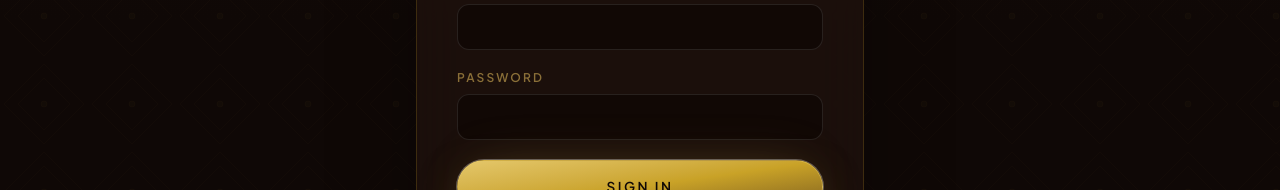
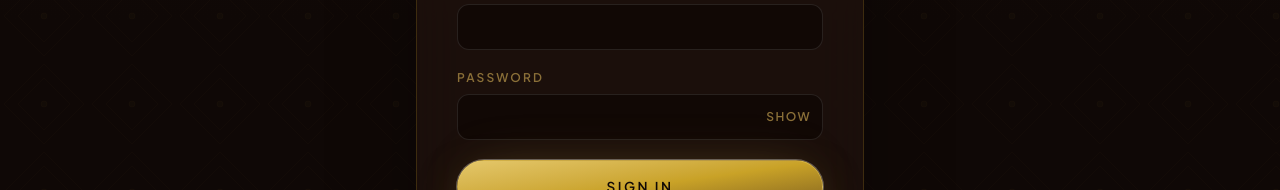
Before and after one commit to PMXsolutions/yoruba-event-2026, a Next.js app: page /login in a window 1280 px wide. Shown: the part 380-570 px from the top of the page. Built offline with nearby package versions, Linux system fonts and the light colour scheme.

Commit message:
Add show/hide toggle to all password fields
Introduce a reusable PasswordField with Show/Hide control and use it
on the committee login form so passwords can be revealed while typing.

Co-authored-by: promaxsolutions <promaxsolutions@users.noreply.github.com>

```diff
--- a/app/login/page.tsx
+++ b/app/login/page.tsx
@@ -5,6 +5,7 @@ import Link from "next/link";
 import { useRouter, useSearchParams } from "next/navigation";
 import { createBrowserSupabaseClient, AuthConfigError } from "@/lib/supabase/client";
 import { Button } from "@/components/ui/Button";
+import { PasswordField } from "@/components/ui/PasswordField";
 import { SITE } from "@/lib/site";
 
 function LoginForm() {
@@ -114,23 +115,15 @@ function LoginForm() {
         </div>
 
         {mode === "login" ? (
-          <div>
-            <label
-              htmlFor="password"
-              className="mb-2 block font-sans text-xs font-semibold uppercase tracking-[0.18em] text-gold-muted"
-            >
-              Password
-            </label>
-            <input
+          <PasswordField
             id="password"
-              type="password"
+            label="Password"
             required
             autoComplete="current-password"
             value={password}
             onChange={(e) => setPassword(e.target.value)}
-              className="w-full rounded-xl border border-white/10 bg-espresso/80 px-4 py-3 font-sans text-sm text-cream outline-none transition focus:border-gold-bright/50 focus:ring-2 focus:ring-gold/20"
+            disabled={isPending}
           />
-          </div>
         ) : null}
 
         <Button type="submit" className="w-full" disabled={isPending}>
--- /dev/null
+++ b/components/ui/PasswordField.tsx
@@ -0,0 +1,65 @@
+"use client";
+
+import { useId, useState, type InputHTMLAttributes } from "react";
+
+type PasswordFieldProps = Omit<
+  InputHTMLAttributes<HTMLInputElement>,
+  "type" | "id"
+> & {
+  id?: string;
+  label: string;
+  /** Extra classes for the outer wrapper */
+  className?: string;
+  inputClassName?: string;
+  labelClassName?: string;
+};
+
+/**
+ * Password input with show / hide toggle for all password sections.
+ */
+export function PasswordField({
+  id,
+  label,
+  className = "",
+  inputClassName = "",
+  labelClassName = "",
+  disabled,
+  ...inputProps
+}: PasswordFieldProps) {
+  const generatedId = useId();
+  const fieldId = id ?? generatedId;
+  const [visible, setVisible] = useState(false);
+
+  const defaultLabel =
+    "mb-2 block font-sans text-xs font-semibold uppercase tracking-[0.18em] text-gold-muted";
+  const defaultInput =
+    "w-full rounded-xl border border-white/10 bg-espresso/80 py-3 pl-4 pr-12 font-sans text-sm text-cream outline-none transition focus:border-gold-bright/50 focus:ring-2 focus:ring-gold/20 disabled:cursor-not-allowed disabled:opacity-60";
+
+  return (
+    <div className={className}>
+      <label htmlFor={fieldId} className={labelClassName || defaultLabel}>
+        {label}
+      </label>
+      <div className="relative">
+        <input
+          {...inputProps}
+          id={fieldId}
+          type={visible ? "text" : "password"}
+          disabled={disabled}
+          className={inputClassName || defaultInput}
+        />
+        <button
+          type="button"
+          tabIndex={0}
+          disabled={disabled}
+          onClick={() => setVisible((v) => !v)}
+          aria-label={visible ? "Hide password" : "Show password"}
+          aria-pressed={visible}
+          className="absolute inset-y-0 right-0 flex items-center px-3 font-sans text-xs font-semibold uppercase tracking-[0.12em] text-gold-muted transition-colors hover:text-gold-bright focus-visible:outline focus-visible:outline-2 focus-visible:outline-offset-[-4px] focus-visible:outline-gold-bright disabled:cursor-not-allowed disabled:opacity-50"
+        >
+          {visible ? "Hide" : "Show"}
+        </button>
+      </div>
+    </div>
+  );
+}
```
Lines whose indentation alone changed are shown as unchanged.
